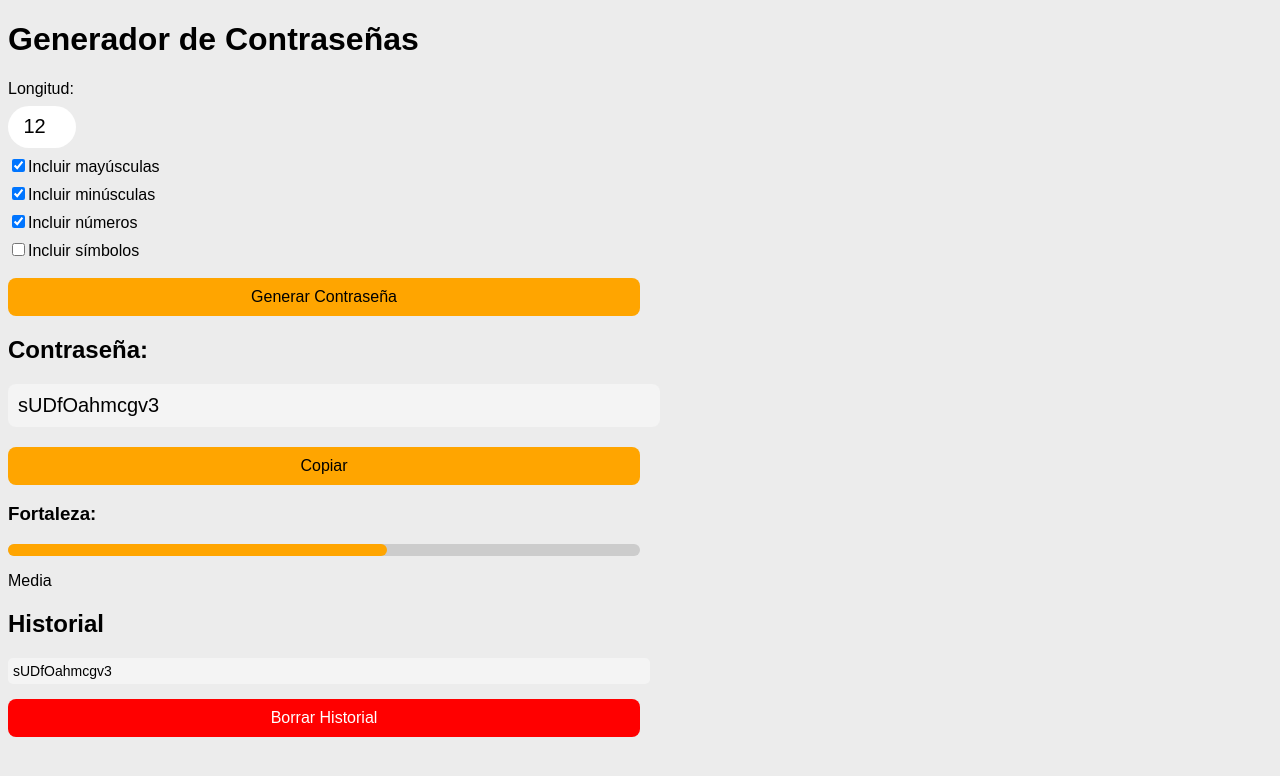
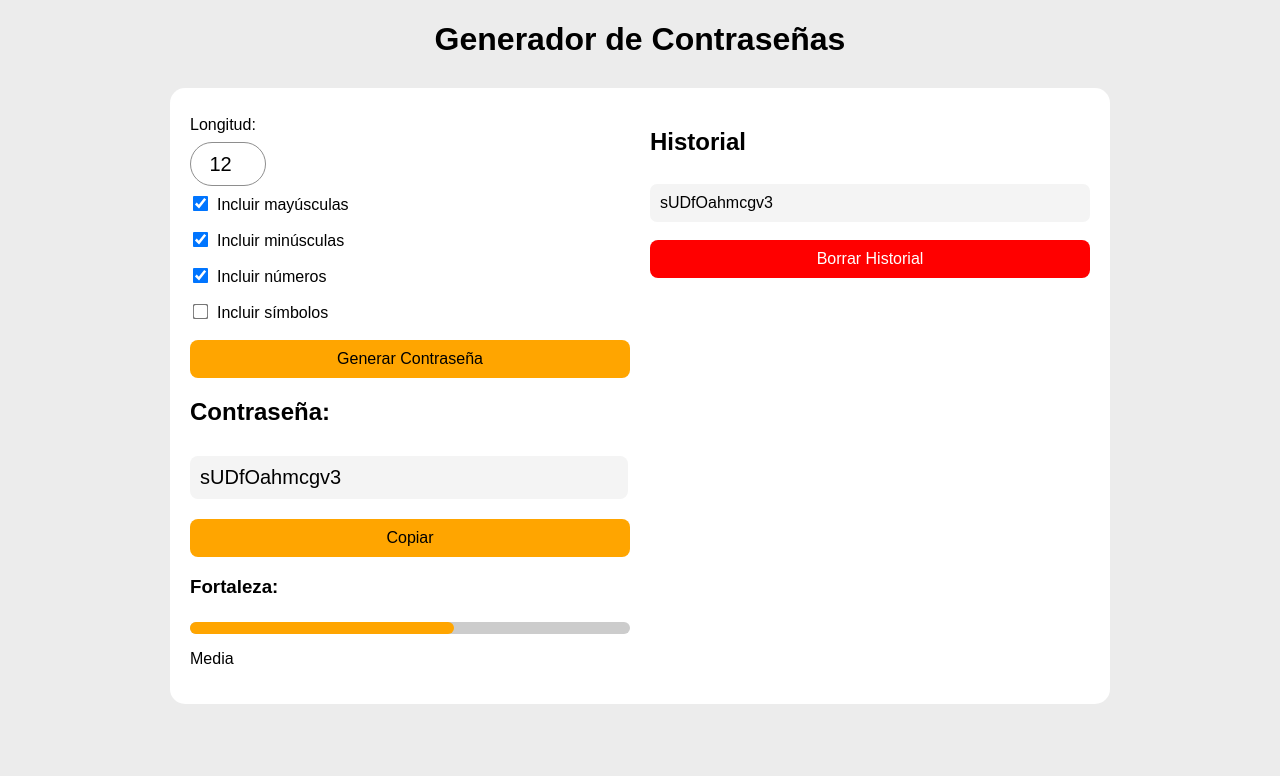
Before and after one commit to Ales0609/steam-proyects, a plain HTML site: page Generador de Contraseñas/index.html in a window 1280 px wide. Both pictures are taken after a click on the button "Generar Contraseña". Drawn offline with Linux system fonts and the light colour scheme.

Commit message:
guardando Proyecto Personal

```diff
--- a/Generador de Contraseñas/index.html
+++ b/Generador de Contraseñas/index.html
@@ -1,5 +1,5 @@
 <!DOCTYPE html>
-<html lang="en">
+<html lang="es">
 
 <head>
     <meta charset="UTF-8">
@@ -11,8 +11,10 @@
 <body>
     <h1>Generador de Contraseñas</h1>
 
-    <div class="contenedor">
+<div class="contenedor">
 
+    <!-- COLUMNA IZQUIERDA -->
+    <div class="izquierda">
         <label>Longitud:</label>
         <input type="number" id="length" min="4" max="50" value="12">
 
@@ -21,27 +23,27 @@
         <label><input type="checkbox" id="numeros" checked>Incluir números</label>
         <label><input type="checkbox" id="simbolos">Incluir símbolos</label>
 
-
         <button id="generateBtn">Generar Contraseña</button>
 
-        <!-- Mostrar la contraseña generada -->
         <h2>Contraseña:</h2>
         <div id="output"></div>
 
-<!-- Botón para copiar la contraseña -->
         <button id="copiarBtn">Copiar</button>
 
-<!-- Barra de fortaleza de la contraseña -->
         <h3>Fortaleza:</h3>
         <div id="barra-fuerza">
             <div id="barra-interna"></div>
         </div>
         <p id="texto-fuerza">-</p>
+    </div>
 
-<!-- Historial de contraseñas generadas -->
+    <!-- COLUMNA DERECHA (HISTORIAL) -->
+    <div class="derecha">
         <h2>Historial</h2>
         <div id="historial"></div>
         <button id="borrarHistorialBtn">Borrar Historial</button>
+    </div>
+
     </div>
 </body>
 <script src="script.js"></script>
--- a/Generador de Contraseñas/styles.css
+++ b/Generador de Contraseñas/styles.css
@@ -1,17 +1,27 @@
 body {
     font-family: Arial;
     background: #ececec;
+    margin: 0;
+    padding: 0;
 }
 
-.container {
-    width: 350px;
+h1{
+    display: flex;
+    justify-content: center;
+    align-items: center;
+}
+
+.contenedor {
+    display: flex;
+    justify-content: space-between;
+    gap: 20px;
     margin: auto;
+    padding: 20px;
     background: white;
-    padding: 20px;
     border-radius: 15px;
     margin-top: 30px;
-    display: flex;
-    flex: 1;
+    width: 90%;
+    max-width: 900px;
 }
 
 label {
@@ -20,7 +30,7 @@
 }
 
 #output {
-    width: 50%;
+    width: 95%;
     font-size: 20px;
     background: #f4f4f4;
     padding: 10px;
@@ -30,7 +40,7 @@
 }
 
 button {
-    width: 50%;
+    width: 100%;
     padding: 10px;
     margin-top: 10px;
     background: orange;
@@ -47,7 +57,7 @@
 }
 
 #barra-fuerza {
-    width: 50%;
+    width: 100%;
     height: 12px;
     background: #ccc;
     border-radius: 10px;
@@ -62,16 +72,6 @@
     transition: all .3s;
 }
 
-#historial div {
-    display: flex;
-    padding: 5px;
-    background: #f4f4f4;
-    border-radius: 5px;
-    margin: 5px 0;
-    font-size: 14px;
-    width: 50%;
-    word-break: break-all;
-}
 
 #borrarHistorialBtn {
     background: red;
@@ -88,6 +88,47 @@
     height: 40px;
     font-size: 20px;
     text-align: center;
-    border: #ccc;
+    border: 1px #8e8e8e solid;
     border-radius: 50px;
+    width: 70px;
 }
+
+input[type="checkbox"] {
+    transform: scale(1.2);
+    margin-right: 10px;
+}
+
+.izquierda, .derecha {
+    flex: 1;
+    display: flex;
+    flex-direction: column;
+}
+
+
+#historial div {
+    scroll-behavior: smooth;
+    background: #f4f4f4;
+    border-radius: 7px;
+    padding: 10px;
+    margin: 8px 0;
+}
+
+#historial {
+    max-height: 420px;
+    overflow-y: auto;
+    width: 100%;
+    padding-right: 5px;
+}
+
+#historial::-webkit-scrollbar {
+    width: 8px;
+}
+
+#historial::-webkit-scrollbar-thumb {
+    background: #e7e7e7;
+    border-radius: 10px;
+}
+
+#historial::-webkit-scrollbar-track {
+    background: rgba(255, 255, 255, 0);
+}
```
